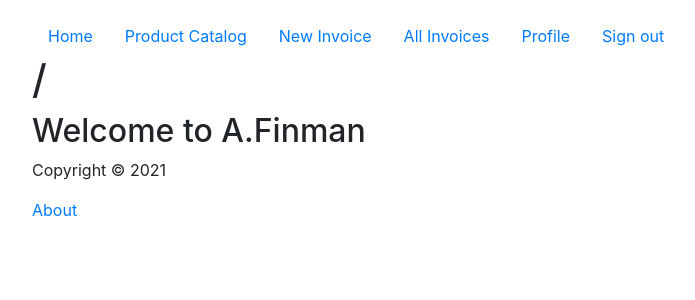
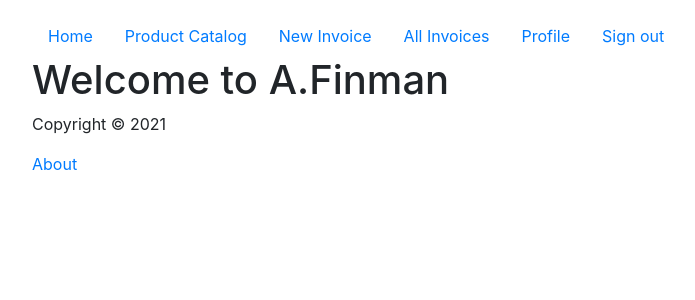
Before and after one commit to gabrieloldaccount/finman-frontend, a React (Create React App) app: page / in a window 1280 px wide. Shown: the top 300 px of the page, without its empty margins (53-748 px from the left). Built offline with nearby package versions, Linux system fonts and the light colour scheme; data requests are answered from the project's data file.

Commit message:
Formatted header.js to change text according to page currently viewed.

```diff
--- a/src/App.js
+++ b/src/App.js
@@ -109,7 +109,6 @@ const App = () => {
                     exact
                     render={(props) => (
                         <>
-                            <h2>Welcome to A.Finman</h2>
                         </>
                     )}
                 />
--- a/src/components/Header.js
+++ b/src/components/Header.js
@@ -2,19 +2,29 @@ import PropTypes from 'prop-types'
 import { useLocation } from 'react-router-dom'
 import Button from './Button'
 
-const Header = ({title}) => {
+const Header = () => {
     const location = useLocation()
+
+    function titleSwitch() {
+        switch(location.pathname) {
+            case '/':
+                return 'Welcome to A.Finman';
+            case '/products':
+                return 'Product Catalog';
+            case '/NewInvoice':
+                return 'Create a New Invoice';
+        }
+    }
 
     return (
         <header className='header'>
             <h1>
                 {
-                /*TODO: Make header well formatted for each page and not just pathname. Perhaps just use case and test for all pathnames to get right title.*/
-                location.pathname
+                    titleSwitch()
                 }
             </h1>
         </header>
-  )
+    );
 }
 
 Header.defaultProps = {
```
Lines whose indentation alone changed are shown as unchanged.
